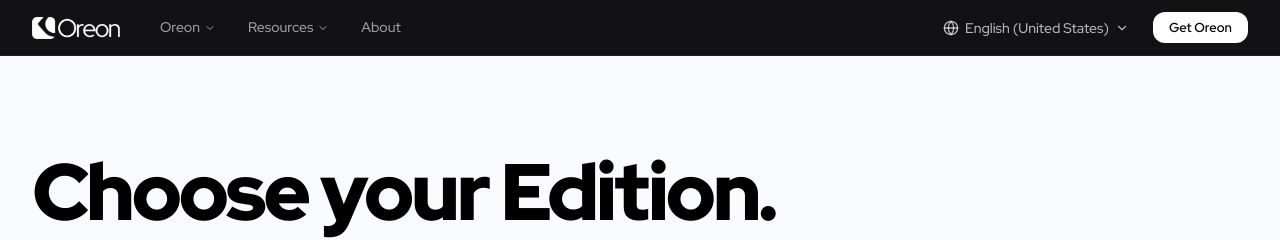
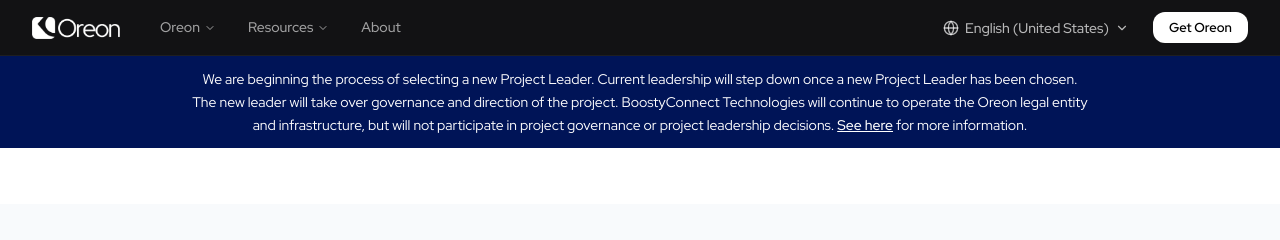
Before and after one commit to oreonhq/website, a Next.js app: page /en_us/oreon/download in a window 1280 px wide. Shown: the top 240 px of the page. Built offline with nearby package versions, Linux system fonts and the light colour scheme.

Commit message:
PL notice

```diff
--- a/app/[locale]/layout.tsx
+++ b/app/[locale]/layout.tsx
@@ -7,6 +7,7 @@
 import Header from '@/components/Header'
 import Footer from '@/components/Footer'
 import { SetLocaleAttr } from '@/components/SetLocaleAttr'
+import LeadershipBanner from '@/components/LeadershipBanner'
 
 export const metadata: Metadata = {
   title: 'Oreon HQ',
@@ -27,10 +28,17 @@
   const resolvedParams = params instanceof Promise ? await params : params
   const locale = resolvedParams.locale
   const messages = await getMessages(locale)
+  const showBanner = locale === 'en_us' || locale === 'en_gb'
+
   return (
     <I18nProvider locale={locale} messages={messages}>
       <SetLocaleAttr locale={locale} />
       <Header />
+      {showBanner && (
+        <div className="pt-[56px]">
+          <LeadershipBanner />
+        </div>
+      )}
       {children}
       <Footer />
     </I18nProvider>
--- /dev/null
+++ b/components/LeadershipBanner.tsx
@@ -0,0 +1,23 @@
+const PL_ELECTION_URL = 'https://community.oreonhq.com/t/oreon-pl-election-2026/25'
+
+export default function LeadershipBanner() {
+  return (
+    <div className="w-full bg-[#001457] text-white px-4 py-3 text-center text-sm font-light leading-relaxed">
+      <p className="max-w-4xl mx-auto">
+        We are beginning the process of selecting a new Project Leader. Current leadership will step down once a new
+        Project Leader has been chosen. The new leader will take over governance and direction of the project. BoostyConnect
+        Technologies will continue to operate the Oreon legal entity and infrastructure, but will not participate in project
+        governance or project leadership decisions.{' '}
+        <a
+          href={PL_ELECTION_URL}
+          target="_blank"
+          rel="noopener noreferrer"
+          className="underline font-medium hover:opacity-90"
+        >
+          See here
+        </a>{' '}
+        for more information.
+      </p>
+    </div>
+  )
+}
```
